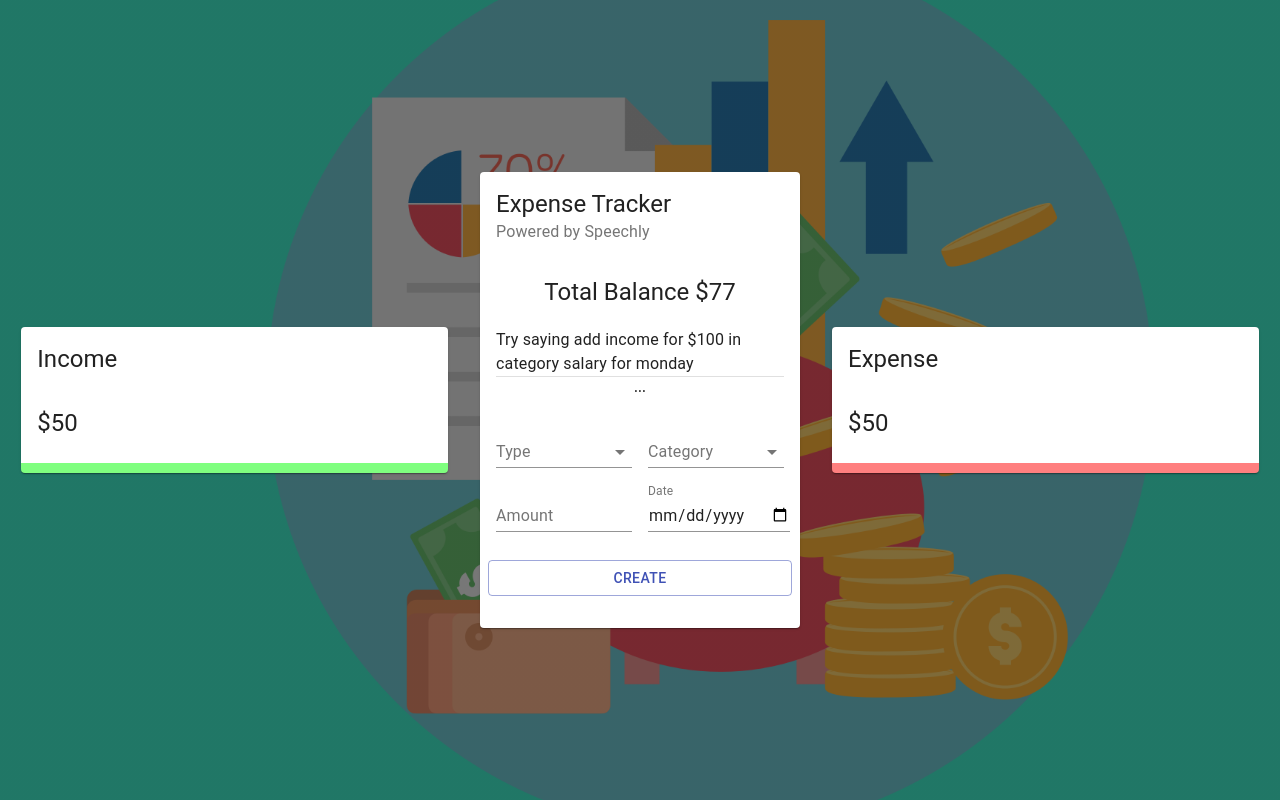
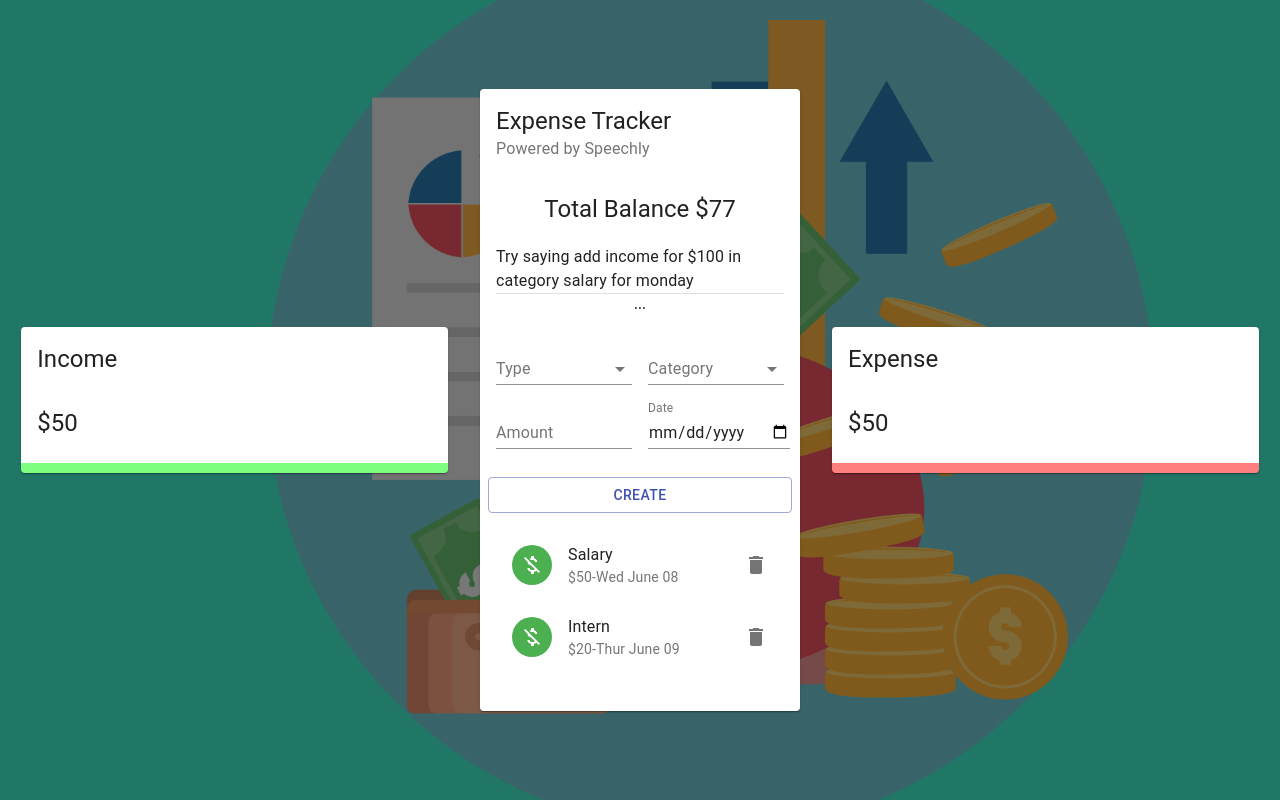
Before and after one commit to Anubhav2907/Voice-powered-expense-tracker, a React (Create React App) app: page / in a window 1280 px wide. Built offline with nearby package versions, Linux system fonts and the light colour scheme.

Commit message:
list completed

```diff
--- /dev/null
+++ b/src/components/Main/List/List.js
@@ -0,0 +1,71 @@
+import React from "react";
+import {
+  List as MUIList,
+  ListItem,
+  ListItemAvatar,
+  ListItemText,
+  Avatar,
+  ListItemSecondaryAction,
+  IconButton,
+  Slide,
+} from "@material-ui/core";
+import useStyles from "./styles.js";
+import { Delete, MoneyOff } from "@material-ui/icons";
+const List = () => {
+  const classes = useStyles();
+  const transactions = [
+    {
+      id: 1,
+      type: "Income",
+      category: "Salary",
+      amount: 50,
+      date: "Wed June 08",
+    },
+    {
+      id: 2,
+      type: "Income",
+      category: "Intern",
+      amount: 20,
+      date: "Thur June 09",
+    },
+    {
+      id: 3,
+      type: "Expense",
+      category: "Shoes",
+      amount: 40,
+      date: "Wed July 29",
+    },
+  ];
+  return (
+    <MUIList dense={false} className={classes.list}>
+      {transactions.map((t) => (
+        <Slide direction="down" in mountOnEnter unmountOnExit key={t.id}>
+          <ListItem>
+            <ListItemAvatar>
+              <Avatar
+                className={
+                  t.type === "Income"
+                    ? classes.avatarIncome
+                    : classes.avatarExpense
+                }
+              >
+                <MoneyOff></MoneyOff>
+              </Avatar>
+            </ListItemAvatar>
+            <ListItemText
+              primary={t.category}
+              secondary={`$${t.amount}-${t.date}`}
+            ></ListItemText>
+            <ListItemSecondaryAction>
+              <IconButton edge="end" aria-label="delete" onClick="">
+                <Delete></Delete>
+              </IconButton>
+            </ListItemSecondaryAction>
+          </ListItem>
+        </Slide>
+      ))}
+    </MUIList>
+  );
+};
+
+export default List;
--- /dev/null
+++ b/src/components/Main/List/styles.js
@@ -0,0 +1,17 @@
+import { makeStyles } from "@material-ui/core/styles";
+import { red, green } from "@material-ui/core/colors";
+
+export default makeStyles((theme) => ({
+  avatarIncome: {
+    color: "#fff",
+    backgroundColor: green[500],
+  },
+  avatarExpense: {
+    color: theme.palette.getContrastText(red[500]),
+    backgroundColor: red[500],
+  },
+  list: {
+    maxHeight: "150px",
+    overflow: "auto",
+  },
+}));
--- a/src/components/Main/Main.js
+++ b/src/components/Main/Main.js
@@ -9,6 +9,7 @@ import {
 } from "@material-ui/core";
 import useStyles from "./styles.js";
 import Form from "./Form/Form.js";
+import List from "./List/List.js";
 const Main = () => {
   const classes = useStyles();
   return (
@@ -33,7 +34,9 @@ const Main = () => {
         </CardContent>
         <CardContent className={classes.cardContent}>
           <Grid container spacing={2}>
-            <Grid item xs={12}></Grid>
+            <Grid item xs={12}>
+              <List></List>
+            </Grid>
           </Grid>
         </CardContent>
       </Card>
```
Also changed, not shown: 1 other file (tests, documents, lock files or other folders).
